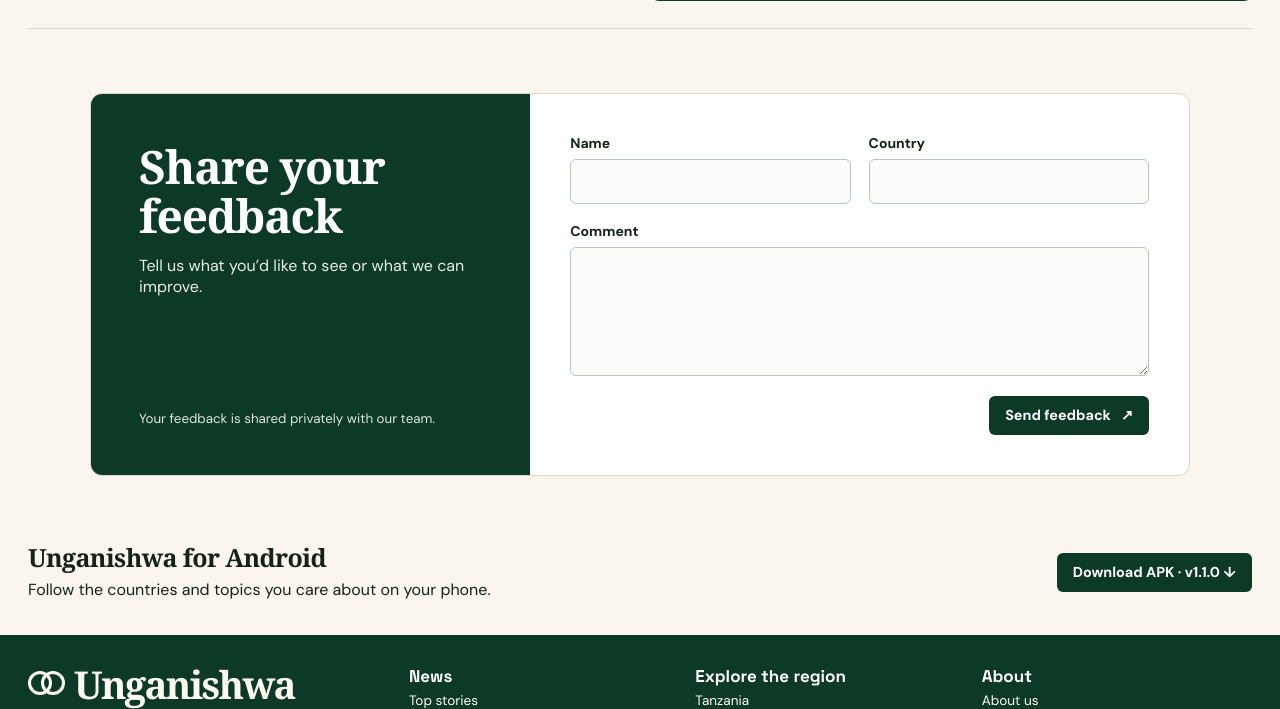
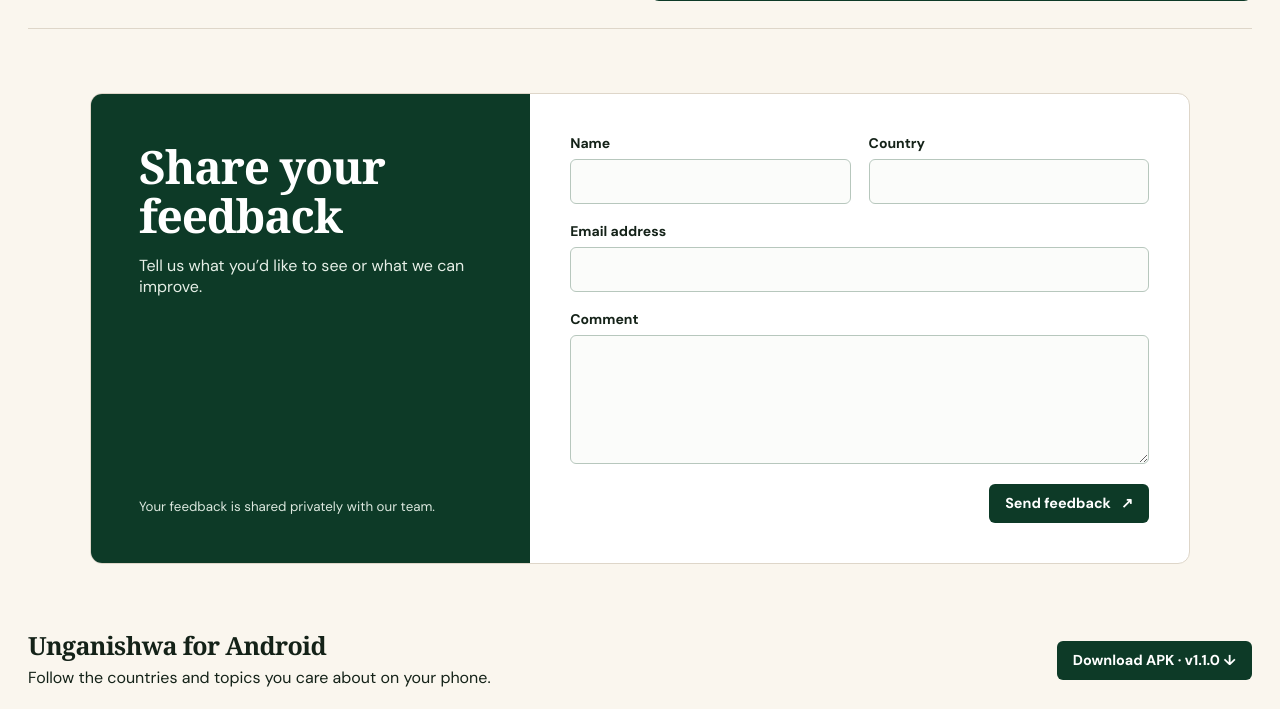
Before and after one commit to NickDawson/UnganishwaEngine, a Flask app: page / in a window 1280 px wide. Shown: the part 2126-2835 px from the top of the page. Run offline with Flask 3, Linux system fonts and the light colour scheme; data comes from the database, SQL or seed files in the repository; data that the repository does not hold is empty; some libraries are stand-ins or nearby versions.

Commit message:
Improve feedback forms and admin indicators

```diff
--- a/app.py
+++ b/app.py
@@ -84,7 +84,7 @@ INFO_PAGES = {
             ('About this service',
              'The company Unganishwa operates this news discovery service and is responsible for the personal information it collects as described in this policy. The service links readers to reporting from independent publishers. For questions about this policy or requests concerning your information, contact info@unganishwa.com.'),
             ('Information you provide',
-             'When you subscribe, we store your email address, subscription time and whether you subscribed through the website or mobile service. When you submit feedback, we store the name, country and comment you enter, the submission time and its source. Feedback is available to authorised staff for review. Please do not include sensitive personal information in your comments. If you register for notifications through a connected service, we store the notification token, device platform and registration time.'),
+             'When you subscribe, we store your email address, subscription time and whether you subscribed through the website or mobile service. When you submit feedback, we store the name, country and comment you enter, the submission time and its source. The website also requires an email address so authorised staff can follow up on your feedback. Feedback is available to authorised staff for review. Please do not include sensitive personal information in your comments. If you register for notifications through a connected service, we store the notification token, device platform and registration time.'),
             ('Visit statistics and technical information',
              'We record page-view counts, the country edition visited, first and most recent visit times, and a hashed browser identifier to estimate returning visitors. Where configured, we estimate your country from your IP address using a local lookup database or a trusted proxy country header. Our application analytics store the country result rather than the raw IP address. These browser identifiers are pseudonymous, not fully anonymous. The web server and hosting infrastructure may separately process IP addresses, requested URLs and browser information in access or security logs.'),
             ('Cookies used by Unganishwa',
@@ -199,11 +199,17 @@ def init_analytics():
             id TEXT PRIMARY KEY, name TEXT NOT NULL, comment TEXT NOT NULL,
             country TEXT NOT NULL, created_at TEXT NOT NULL)''')
         if DATABASE_URL:
+            execute_sql(db, 'ALTER TABLE reader_feedback ADD COLUMN IF NOT EXISTS email TEXT')
             execute_sql(db, "ALTER TABLE reader_feedback ADD COLUMN IF NOT EXISTS source TEXT NOT NULL DEFAULT 'unknown'")
         else:
             columns = {row['name'] for row in execute_sql(db, 'PRAGMA table_info(reader_feedback)').fetchall()}
+            if 'email' not in columns:
+                execute_sql(db, 'ALTER TABLE reader_feedback ADD COLUMN email TEXT')
             if 'source' not in columns:
                 execute_sql(db, "ALTER TABLE reader_feedback ADD COLUMN source TEXT NOT NULL DEFAULT 'unknown'")
+        execute_sql(db, 'CREATE INDEX IF NOT EXISTS reader_feedback_created ON reader_feedback (created_at, id)')
+        execute_sql(db, '''CREATE TABLE IF NOT EXISTS reader_feedback_seen (
+            admin_id TEXT PRIMARY KEY, last_seen TEXT NOT NULL)''')
         for region in COUNTRIES:
             execute_sql(db, 'INSERT INTO portal_stats (region) VALUES (?) ON CONFLICT (region) DO NOTHING', (region,))
         db.commit()
@@ -600,10 +606,14 @@ def submit_reader_feedback():
         values[field] = request.form.get(field, '').strip()
         if not values[field] or len(values[field]) > maximum:
             errors[field] = f'Please enter {field} (up to {maximum} characters).'
+    email = values['email'] = request.form.get('email', '').strip()
+    if len(email) > 254 or not re.fullmatch(r'[^@\s]+@[^@\s]+\.[^@\s]+', email):
+        errors['email'] = 'Please enter a valid email address.'
     if not errors:
         db = get_db()
-        execute_sql(db, 'INSERT INTO reader_feedback (id, name, comment, country, created_at, source) VALUES (?, ?, ?, ?, ?, ?)',
-                    (str(uuid.uuid4()), values['name'], values['comment'], values['country'], datetime.now(timezone.utc).isoformat(), 'web'))
+        execute_sql(db, 'INSERT INTO reader_feedback (id, name, comment, country, created_at, source, email) VALUES (?, ?, ?, ?, ?, ?, ?)',
+                    (str(uuid.uuid4()), values['name'], values['comment'], values['country'],
+                     datetime.now(timezone.utc).isoformat(), 'web', email))
         db.commit()
     return values, errors
 
@@ -681,7 +691,7 @@ def render_edition(country, topic, language='Original'):
     articles, total, page, pages, latest = newsroom.public_article_page(
         country, topic, requested_page(), query, per_page=page_size)
     updated = east_africa_time(latest) if latest else None
-    values = {field: '' for field in ('name', 'country', 'comment')}
+    values = {field: '' for field in ('name', 'country', 'email', 'comment')}
     errors = {}
     if request.method == 'POST':
         values, errors = submit_reader_feedback()
@@ -773,7 +783,7 @@ def information_page():
 
 @app.route('/feedback', methods=['GET', 'POST'])
 def public_feedback():
-    values = {field: '' for field in ('name', 'country', 'comment')}
+    values = {field: '' for field in ('name', 'country', 'email', 'comment')}
     errors = {}
     if request.method == 'POST':
         values, errors = submit_reader_feedback()
@@ -783,6 +793,20 @@ def public_feedback():
     received = session.pop('feedback_received', False) if request.method == 'GET' else False
     return render_public_page('feedback.html', values=values, errors=errors, received=received,
                            seo_title='Share your feedback | Unganishwa'), 400 if errors else 200
+
+
+@app.template_global()
+def has_new_reader_feedback():
+    user = newsroom.current_user()
+    if not user or user['role'] != 'admin':
+        return False
+    row = execute_sql(get_db(), '''
+        SELECT 1 AS unread FROM reader_feedback
+        WHERE created_at > COALESCE(
+            (SELECT last_seen FROM reader_feedback_seen WHERE admin_id = ?), '')
+        LIMIT 1
+    ''', (user['id'],)).fetchone()
+    return row is not None
 
 
 @app.route('/admin/feedback')
@@ -795,15 +819,21 @@ def admin_feedback():
     where = ''
     params = []
     if term:
-        where = ' WHERE LOWER(name) LIKE ? OR LOWER(country) LIKE ? OR LOWER(comment) LIKE ?'
-        params = ['%' + term.lower() + '%'] * 3
+        where = ' WHERE LOWER(name) LIKE ? OR LOWER(country) LIKE ? OR LOWER(comment) LIKE ? OR LOWER(email) LIKE ?'
+        params = ['%' + term.lower() + '%'] * 4
     db = get_db()
     total = execute_sql(db, 'SELECT COUNT(*) AS count FROM reader_feedback' + where, params).fetchone()['count']
     pages = max(1, (total + 19) // 20)
     page = min(page, pages)
-    feedback = execute_sql(db, 'SELECT name, country, comment, created_at, source FROM reader_feedback' + where +
+    feedback = execute_sql(db, 'SELECT name, country, email, comment, created_at, source FROM reader_feedback' + where +
                            ' ORDER BY created_at DESC, id DESC LIMIT 20 OFFSET ?',
                            [*params, (page - 1) * 20]).fetchall()
+    if not term and page == 1 and feedback:
+        execute_sql(db, '''INSERT INTO reader_feedback_seen (admin_id, last_seen)
+            VALUES (?, ?) ON CONFLICT (admin_id) DO UPDATE SET last_seen = excluded.last_seen
+            WHERE reader_feedback_seen.last_seen < excluded.last_seen''',
+                    (newsroom.current_user()['id'], feedback[0]['created_at']))
+        db.commit()
     return render_template('admin_feedback.html', feedback=feedback, total=total,
                            page=page, pages=pages, q=term)
 
--- a/editorial.py
+++ b/editorial.py
@@ -385,7 +385,8 @@ class Newsroom:
                             [*params, (page - 1) * 20]).fetchall()
         return render_template('newsroom_inbox.html', articles=rows, states=STATES, status=state,
                                countries=self.countries, categories=self.categories, country=country,
-                               category=category, q=term, page=page, pages=pages, total=total, day=day, newsroom_timezone=str(self.timezone))
+                               category=category, q=term, page=page, pages=pages, total=total, day=day, newsroom_timezone=str(self.timezone),
+                               ollama_configured=classification_actor() == 'Ollama (AI)')
 
     def story(self, article_id):
         user = self.current_user()
--- a/static/editorial/edition.css
+++ b/static/editorial/edition.css
@@ -217,7 +217,7 @@
 .home-feedback form { min-width: 0; padding: clamp(24px, 4vw, 40px); }
 .home-feedback .feedback-fields { display: grid; grid-template-columns: repeat(2, minmax(0, 1fr)); gap: 18px; }
 .home-feedback .feedback-field { display: grid; gap: 7px; min-width: 0; }
-.home-feedback .feedback-comment { grid-column: 1 / -1; }
+.home-feedback :is(.feedback-email, .feedback-comment) { grid-column: 1 / -1; }
 .home-feedback label { font-size: .875rem; font-weight: 700; }
 .home-feedback :is(input, textarea) {
   width: 100%;
--- a/templates/_home_feedback.html
+++ b/templates/_home_feedback.html
@@ -7,9 +7,9 @@
   <form method="post" action="{{ request.full_path.rstrip('?') }}#reader-feedback" id="home-feedback-form">
     <p class="feedback-status" role="status" aria-live="polite">{% if received %}Thank you for your feedback! Your message has reached our team.{% elif errors %}Please check the highlighted fields below.{% endif %}</p>
     <div class="feedback-fields">
-    {% for field, label, limit in [('name', 'Name', 100), ('country', 'Country', 100), ('comment', 'Comment', 2000)] %}
+    {% for field, label, limit in [('name', 'Name', 100), ('country', 'Country', 100), ('email', 'Email address', 254), ('comment', 'Comment', 2000)] %}
       <div class="feedback-field feedback-{{ field }}"><label for="home-{{ field }}">{{ label }}</label>
-      {% if field == 'comment' %}<textarea id="home-{{ field }}" name="{{ field }}" rows="5" required maxlength="{{ limit }}" aria-describedby="home-error-{{ field }}" {% if errors.get(field) %}aria-invalid="true"{% endif %}>{{ values[field] }}</textarea>{% else %}<input id="home-{{ field }}" name="{{ field }}" value="{{ values[field] }}" autocomplete="{{ 'name' if field == 'name' else 'country-name' }}" required maxlength="{{ limit }}" aria-describedby="home-error-{{ field }}" {% if errors.get(field) %}aria-invalid="true"{% endif %}>{% endif %}
+      {% if field == 'comment' %}<textarea id="home-{{ field }}" name="{{ field }}" rows="5" required maxlength="{{ limit }}" aria-describedby="home-error-{{ field }}" {% if errors.get(field) %}aria-invalid="true"{% endif %}>{{ values[field] }}</textarea>{% else %}<input type="{{ 'email' if field == 'email' else 'text' }}" id="home-{{ field }}" name="{{ field }}" value="{{ values[field] }}" autocomplete="{{ {'name': 'name', 'country': 'country-name', 'email': 'email'}[field] }}" required maxlength="{{ limit }}" aria-describedby="home-error-{{ field }}" {% if errors.get(field) %}aria-invalid="true"{% endif %}>{% endif %}
       <small id="home-error-{{ field }}" class="feedback-error">{{ errors.get(field, '') }}</small></div>
     {% endfor %}
     </div>
@@ -27,7 +27,7 @@
     button.disabled = true;
     const status = form.querySelector('.feedback-status');
     status.textContent = 'Sending your feedback…';
-    for (const field of ['name', 'country', 'comment']) {
+    for (const field of ['name', 'country', 'email', 'comment']) {
       form.elements[field].removeAttribute('aria-invalid');
       document.getElementById('home-error-' + field).textContent = '';
     }
--- a/templates/admin_base.html
+++ b/templates/admin_base.html
@@ -22,9 +22,9 @@
       <a class="admin-brand" href="{{ url_for('newsroom.inbox') }}"><span aria-hidden="true">U</span> Unganishwa</a>
       <button class="btn btn-icon mobile-menu" type="button" data-nav-close aria-label="Close navigation">×</button>
     </div>
-    {% macro nav_item(endpoint, label, related=none) %}
+    {% macro nav_item(endpoint, label, related=none, unread=false) %}
       {% set active = request.endpoint in (endpoint, related) %}
-      <a class="list-group-item list-group-item-action{% if active %} active{% endif %}" href="{{ url_for(endpoint) }}"{% if active %} aria-current="page"{% endif %}>{{ label }}</a>
+      <a class="list-group-item list-group-item-action{% if active %} active{% endif %}" href="{{ url_for(endpoint) }}"{% if active %} aria-current="page"{% endif %}>{{ label }}{% if unread %}<span class="feedback-unread-dot" aria-hidden="true"></span><span class="admin-visually-hidden"> (New feedback)</span>{% endif %}</a>
     {% endmacro %}
     <nav class="admin-nav" aria-label="Newsroom navigation">
       <p class="admin-nav-heading">Newsroom</p>
@@ -39,7 +39,7 @@
         {{ nav_item('admin_sources', 'Sources', 'admin_edit_source') }}
         {{ nav_item('websub.dashboard', 'WebSub') }}
         {{ nav_item('newsroom.users', 'People & permissions') }}
-        {{ nav_item('admin_feedback', 'Reader feedback') }}
+        {{ nav_item('admin_feedback', 'Reader feedback', unread=has_new_reader_feedback()) }}
         {{ nav_item('analytics', 'Analytics') }}
       </div>
       {% endif %}
--- a/templates/feedback.html
+++ b/templates/feedback.html
@@ -2,15 +2,15 @@
 {% block content %}
 <main class="container public-page">
   <div class="home-feedback public-feedback">
-  <section class="feedback-intro-panel"><h1>Share your feedback</h1><p>A suggestion, a question or something we can do better? We would love to hear from you.</p><small>Your name, country and comment are shared privately with our team to improve Unganishwa. They will not appear publicly.</small></section>
+  <section class="feedback-intro-panel"><h1>Share your feedback</h1><p>A suggestion, a question or something we can do better? We would love to hear from you.</p><small>Your name, country, email address and comment are shared privately with our team to improve Unganishwa. They will not appear publicly.</small></section>
   <section class="feedback-form-panel" aria-label="Share feedback">
     {% if received %}<div class="feedback-success" role="status"><strong>Thank you for your feedback!</strong><p>Your message has been received by our team.</p><a href="{{ url_for('index') }}">Back to the news →</a></div>{% else %}
     {% if errors %}<p role="alert" class="feedback-error">Please check the highlighted fields below.</p>{% endif %}
     <form action="{{ url_for('public_feedback') }}" method="post">
       <div class="feedback-fields">
-      {% for field, label, limit in [('name', 'Your name', 100), ('country', 'Your country', 100), ('comment', 'Your comment', 2000)] %}
+      {% for field, label, limit in [('name', 'Your name', 100), ('country', 'Your country', 100), ('email', 'Email address', 254), ('comment', 'Your comment', 2000)] %}
       <div class="feedback-field feedback-{{ field }}"><label for="feedback-{{ field }}">{{ label }}</label>
-      {% if field == 'comment' %}<textarea id="feedback-{{ field }}" name="{{ field }}" rows="7" maxlength="{{ limit }}" required {% if errors.get(field) %}aria-invalid="true" aria-describedby="error-{{ field }}"{% endif %}>{{ values[field] }}</textarea>{% else %}<input id="feedback-{{ field }}" name="{{ field }}" value="{{ values[field] }}" maxlength="{{ limit }}" autocomplete="{{ 'name' if field == 'name' else 'country-name' }}" required {% if errors.get(field) %}aria-invalid="true" aria-describedby="error-{{ field }}"{% endif %}>{% endif %}
+      {% if field == 'comment' %}<textarea id="feedback-{{ field }}" name="{{ field }}" rows="7" maxlength="{{ limit }}" required {% if errors.get(field) %}aria-invalid="true" aria-describedby="error-{{ field }}"{% endif %}>{{ values[field] }}</textarea>{% else %}<input type="{{ 'email' if field == 'email' else 'text' }}" id="feedback-{{ field }}" name="{{ field }}" value="{{ values[field] }}" maxlength="{{ limit }}" autocomplete="{{ {'name': 'name', 'country': 'country-name', 'email': 'email'}[field] }}" required {% if errors.get(field) %}aria-invalid="true" aria-describedby="error-{{ field }}"{% endif %}>{% endif %}
       {% if errors.get(field) %}<small class="feedback-error" id="error-{{ field }}">{{ errors[field] }}</small>{% endif %}</div>
       {% endfor %}
       </div>
```
Also changed, not shown: static/humdash/admin.css (+9 -0 lines), templates/admin_feedback.html (+4 -3 lines), templates/newsroom_inbox.html (+9 -1 lines), tests/test_newsroom.py (+28 -4 lines).
